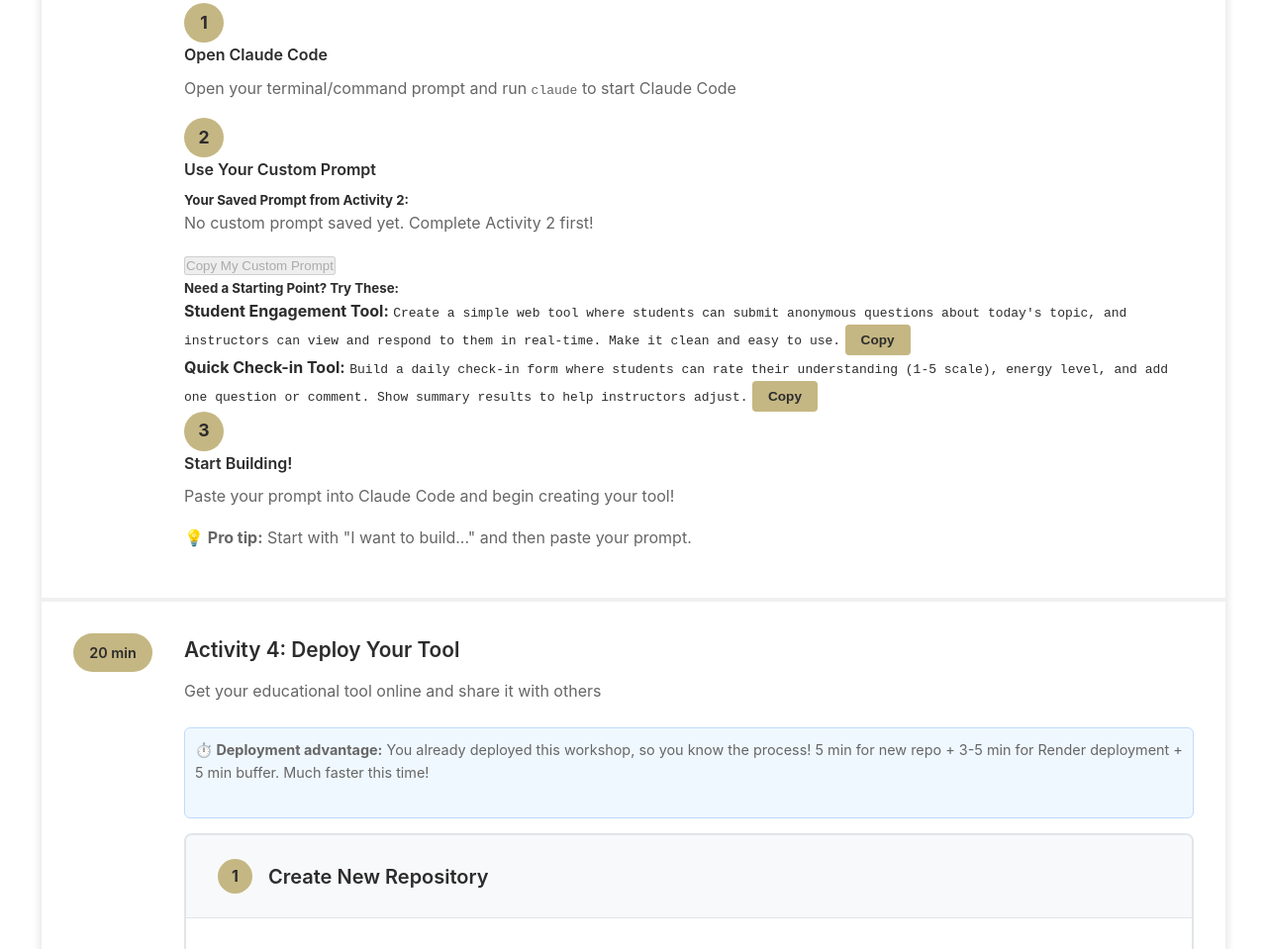
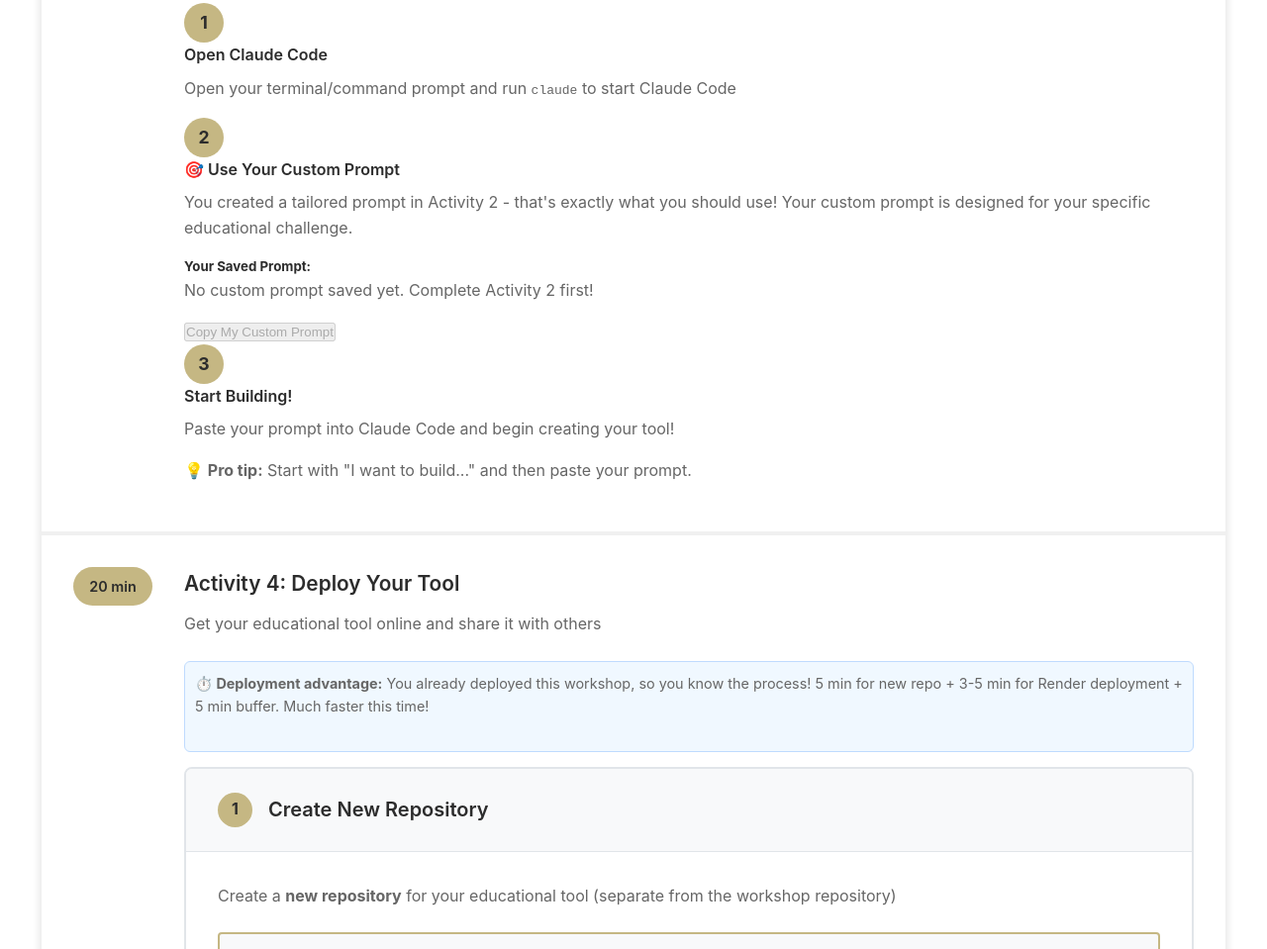
Before and after one commit to jameskruck/claude-code-workshop, a website: page activities.html in a window 1280 px wide. Shown: the part 3941-4900 px from the top of the page at 99% size. Drawn offline with Linux system fonts and the light colour scheme; no server answers.

Commit message:
Update activities.html

```diff
--- a/activities.html
+++ b/activities.html
@@ -262,30 +262,16 @@
                             <div class="build-step">
                                 <div class="step-number">2</div>
                                 <div class="build-step-content">
-                                    <h4>Use Your Custom Prompt</h4>
+                                    <h4>🎯 Use Your Custom Prompt</h4>
                                     <div class="saved-prompt-area">
-                                        <h5>Your Saved Prompt from Activity 2:</h5>
+                                        <p>You created a tailored prompt in Activity 2 - that's exactly what you should use! Your custom prompt is designed for your specific educational challenge.</p>
+                                        <h5>Your Saved Prompt:</h5>
                                         <div class="prompt-display" id="saved-prompt-display">
                                             <p class="no-prompt">No custom prompt saved yet. Complete Activity 2 first!</p>
                                         </div>
                                         <button id="copy-saved-prompt" class="copy-btn" disabled>Copy My Custom Prompt</button>
                                     </div>
 
-                                    <div class="fallback-prompts">
-                                        <h5>Need a Starting Point? Try These:</h5>
-                                        <div class="simple-prompts">
-                                            <div class="simple-prompt">
-                                                <strong>Student Engagement Tool:</strong>
-                                                <code>Create a simple web tool where students can submit anonymous questions about today's topic, and instructors can view and respond to them in real-time. Make it clean and easy to use.</code>
-                                                <button class="copy-prompt-btn">Copy</button>
-                                            </div>
-                                            <div class="simple-prompt">
-                                                <strong>Quick Check-in Tool:</strong>
-                                                <code>Build a daily check-in form where students can rate their understanding (1-5 scale), energy level, and add one question or comment. Show summary results to help instructors adjust.</code>
-                                                <button class="copy-prompt-btn">Copy</button>
-                                            </div>
-                                        </div>
-                                    </div>
                                 </div>
                             </div>
 
```
